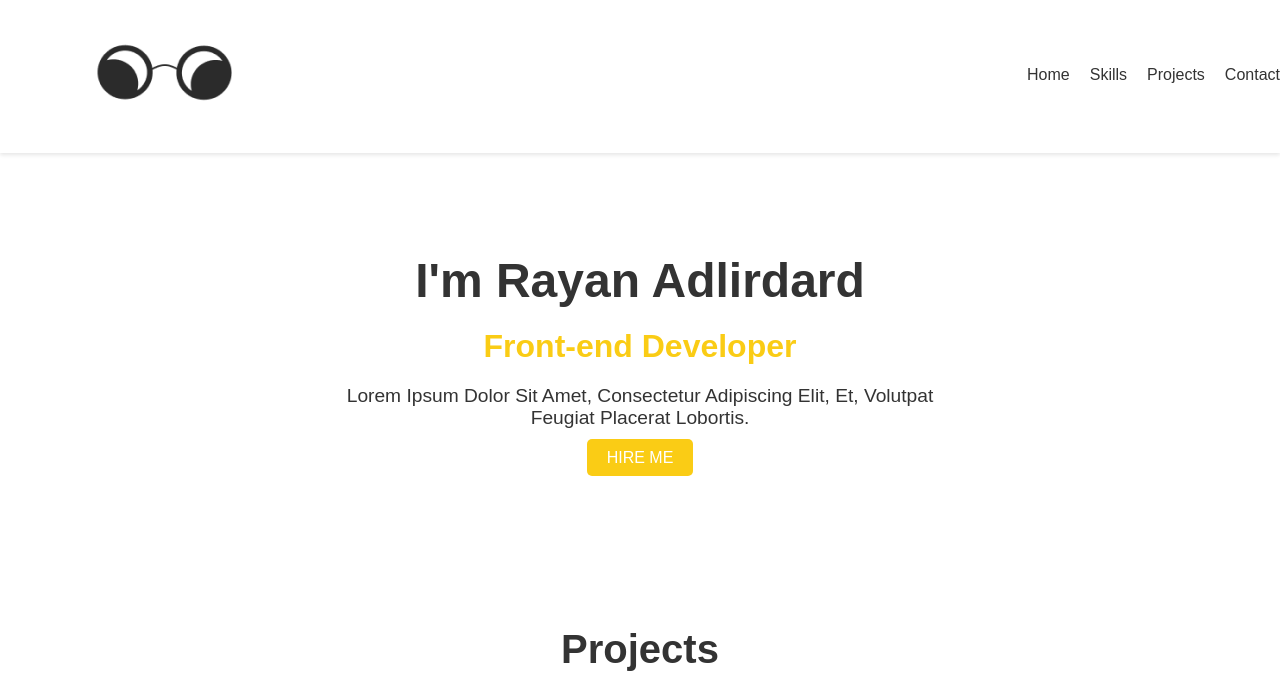
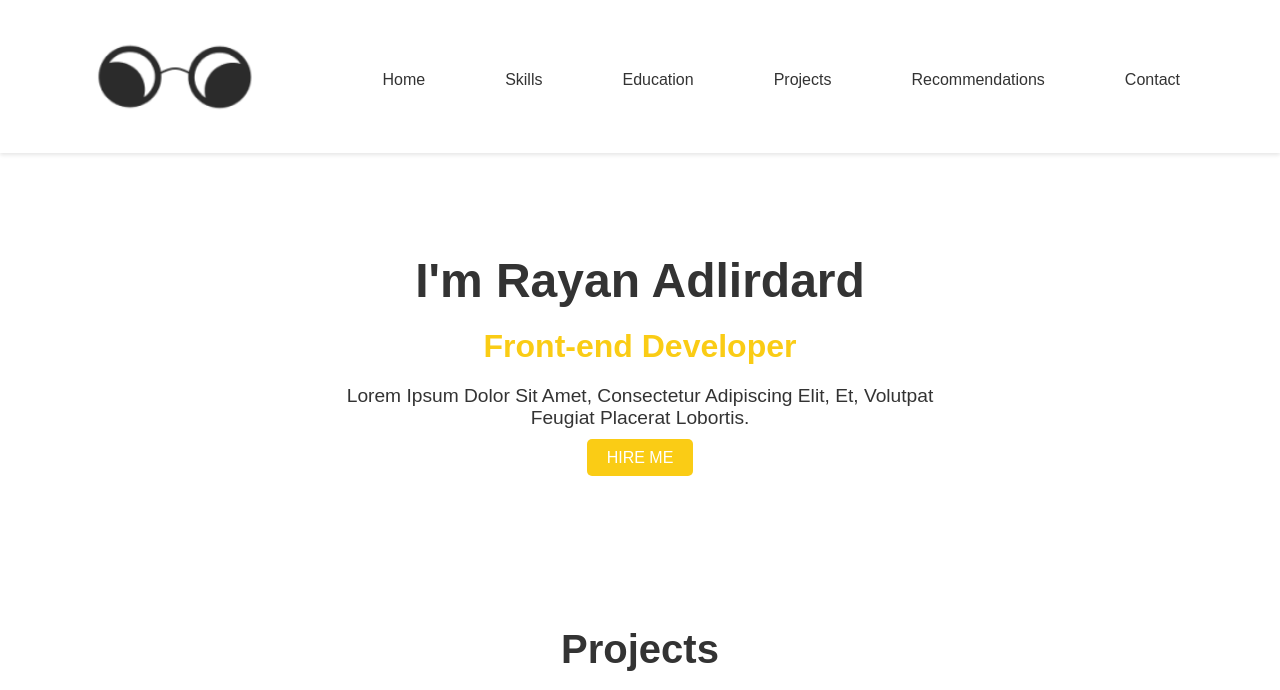
Before and after one commit to saumyasingh107/Josh-Technologies-Assignment, a plain HTML site: page index.html in a window 1280 px wide. Shown: the top 690 px of the page. Drawn offline with Linux system fonts and the light colour scheme.

Commit message:
Changing navbar

```diff
--- a/index.html
+++ b/index.html
@@ -15,7 +15,9 @@
       <div class="nav-links" display = "flex">
         <li><a href="#home">Home</a></li>
         <li><a href="#skills">Skills</a></li>
+        <li><a href="#education">Education</a></li>
         <li><a href="#projects">Projects</a></li>
+        <li><a href="#recommendations">Recommendations</a></li>
         <li><a href="#contact">Contact</a></li>
       </div>
     </div>
--- a/styles.css
+++ b/styles.css
@@ -34,13 +34,16 @@ a {
 
 .navbar .container .logo{
   padding-left: 90px;
-  width: 30px;
+  img{
+    width: 174px;
+  }
 }
 
 .nav-links {
+  padding-right: 100px;
   list-style: none;
   display: flex;
-  gap: 20px;
+  gap: 80px;
 }
 
 .nav-links li a:hover {
```
